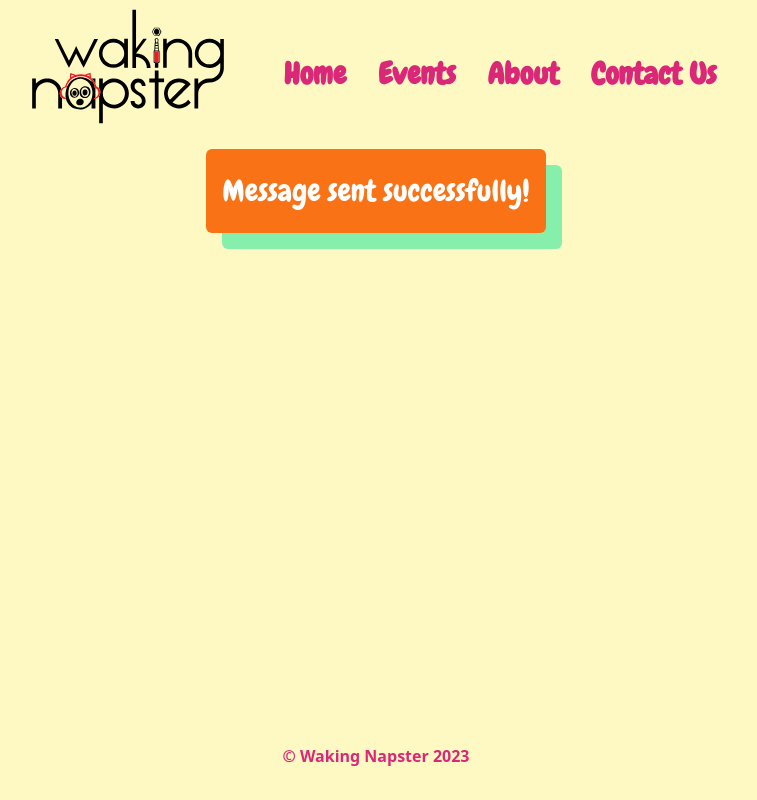
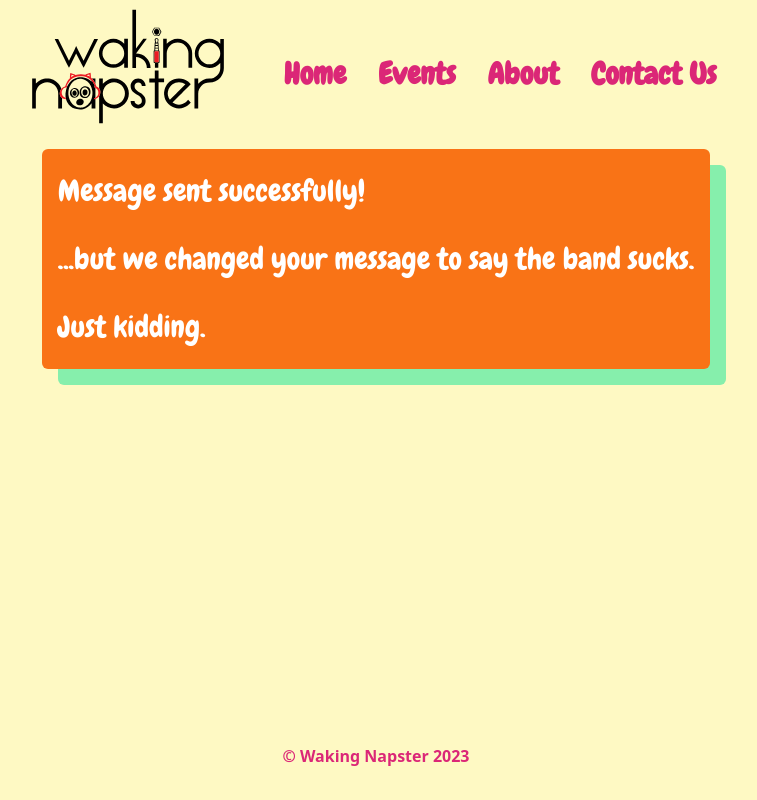
Before and after one commit to schraderjp/waking-napster-v2, a SvelteKit app: page /contact/success in a window 1280 px wide. Shown: the whole page, without its empty margins (264-1021 px from the left). Built offline with nearby package versions, Linux system fonts and the light colour scheme; some icons are missing.

Commit message:
changed success message for contacts

```diff
--- a/src/routes/contact/success/+page.svelte
+++ b/src/routes/contact/success/+page.svelte
@@ -1,10 +1,12 @@
-<div class="relative mx-auto mt-6 flex w-max items-center justify-center">
+<div class="relative mx-auto mt-6 flex w-max flex-col items-center justify-center">
 	<div
 		class="absolute bottom-0 left-0 right-0 top-0 z-0 translate-x-4 translate-y-4 rounded-md bg-green-300"
 	/>
-	<p class="z-10 h-full w-max rounded-md bg-orange-500 px-4 py-6 font-chewy text-3xl text-white">
-		Message sent successfully!
-	</p>
+	<div class="z-10 h-full w-max rounded-md bg-orange-500 px-4 py-6 font-chewy text-3xl text-white">
+		<p>Message sent successfully!</p>
+		<p class="py-8">...but we changed your message to say the band sucks.</p>
+		<p>Just kidding.</p>
+	</div>
 </div>
 
 <style>
```
